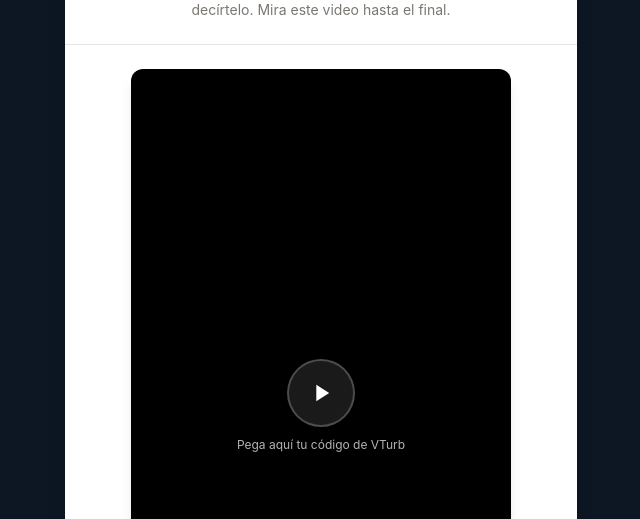
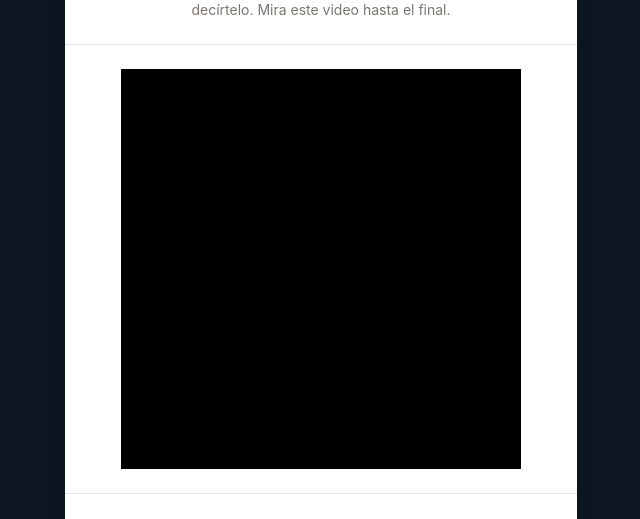
Before and after one commit to whopalex/Rooma-LLC, a Next.js app: page /upsell in a window 1280 px wide. Shown: the part 142-661 px from the top of the page, without its empty margins (319-959 px from the left). Built offline with nearby package versions, Linux system fonts and the light colour scheme; no server answers.

Commit message:
Añadir soporte para el componente vturb-smartplayer y mejorar la carga del script

```diff
--- a/components/checkout/CheckoutEmbedSection.tsx
+++ b/components/checkout/CheckoutEmbedSection.tsx
@@ -135,6 +135,7 @@ export function CheckoutEmbedSection({ initialSessionId, siteUrl, saveCard }: Ch
           // a saved card get a full checkout on the upsell — see ExpressUpsellButton.
           setupFutureUsage={saveCard ? "off_session" : undefined}
           adaptivePricing
+          collectPhoneNumbers
           onCurrenciesAvailable={handleCurrenciesAvailable}
           onCurrencyChanged={handleCurrencyChanged}
           theme="light"
--- a/components/upsell/VslPlaceholder.tsx
+++ b/components/upsell/VslPlaceholder.tsx
@@ -1,25 +1,34 @@
+"use client";
+
+import { useEffect } from "react";
+
+const PLAYER_ID = "vid-6a67b33bab208488526e053a";
+const PLAYER_SCRIPT =
+  "https://scripts.converteai.net/6e72aa35-e6ca-4729-84f3-3bf1d076221b/players/6a67b33bab208488526e053a/v4/player.js";
+
 export function VslPlaceholder() {
+  // VTurb ships a plain <script> injection, and that's what its player expects.
+  // Appending it ourselves — rather than via next/script — keeps that contract and
+  // makes the load order explicit: the custom element is in the DOM before the
+  // script that upgrades it runs.
+  useEffect(() => {
+    if (document.querySelector(`script[src="${PLAYER_SCRIPT}"]`)) return;
+    const script = document.createElement("script");
+    script.src = PLAYER_SCRIPT;
+    script.async = true;
+    document.head.appendChild(script);
+  }, []);
+
   return (
-    <div className="relative mx-auto aspect-[9/16] w-full max-w-[380px] overflow-hidden rounded-xl bg-black shadow-lg">
-      {/*
-        Reemplaza este bloque con tu embed de VTurb: pega el <script> y el
-        <div id="vid_..."> que te da VTurb directamente aquí dentro, en lugar
-        de este placeholder. VTurb suele ser responsive por sí solo, así que
-        puedes quitar el aspect-[9/16] del contenedor padre si su embed ya
-        trae su propio tamaño.
-      */}
-      <div className="absolute inset-0 flex flex-col items-center justify-center gap-3 text-white/70">
-        <button
-          type="button"
-          aria-label="Reproducir video"
-          className="flex h-16 w-16 items-center justify-center rounded-full bg-white/10 ring-2 ring-white/30 transition hover:bg-white/20"
-        >
-          <svg viewBox="0 0 24 24" className="h-7 w-7 fill-white">
-            <path d="M8 5v14l11-7L8 5Z" />
-          </svg>
-        </button>
-        <p className="px-6 text-center text-xs">Pega aquí tu código de VTurb</p>
-      </div>
+    <div className="mx-auto w-full max-w-[400px]">
+      {/* The placeholder div reserves a square via padding-top, so mounting the
+          player doesn't shift everything below it. */}
+      <vturb-smartplayer id={PLAYER_ID} style={{ display: "block", margin: "0 auto", width: "100%", maxWidth: "400px" }}>
+        <div
+          className="vturb-player-placeholder"
+          style={{ position: "relative", width: "100%", padding: "100% 0 0", zIndex: 0, backgroundColor: "black" }}
+        />
+      </vturb-smartplayer>
     </div>
   );
 }
```
Also changed, not shown: types/vturb.d.ts (added, +10 -0 lines).
